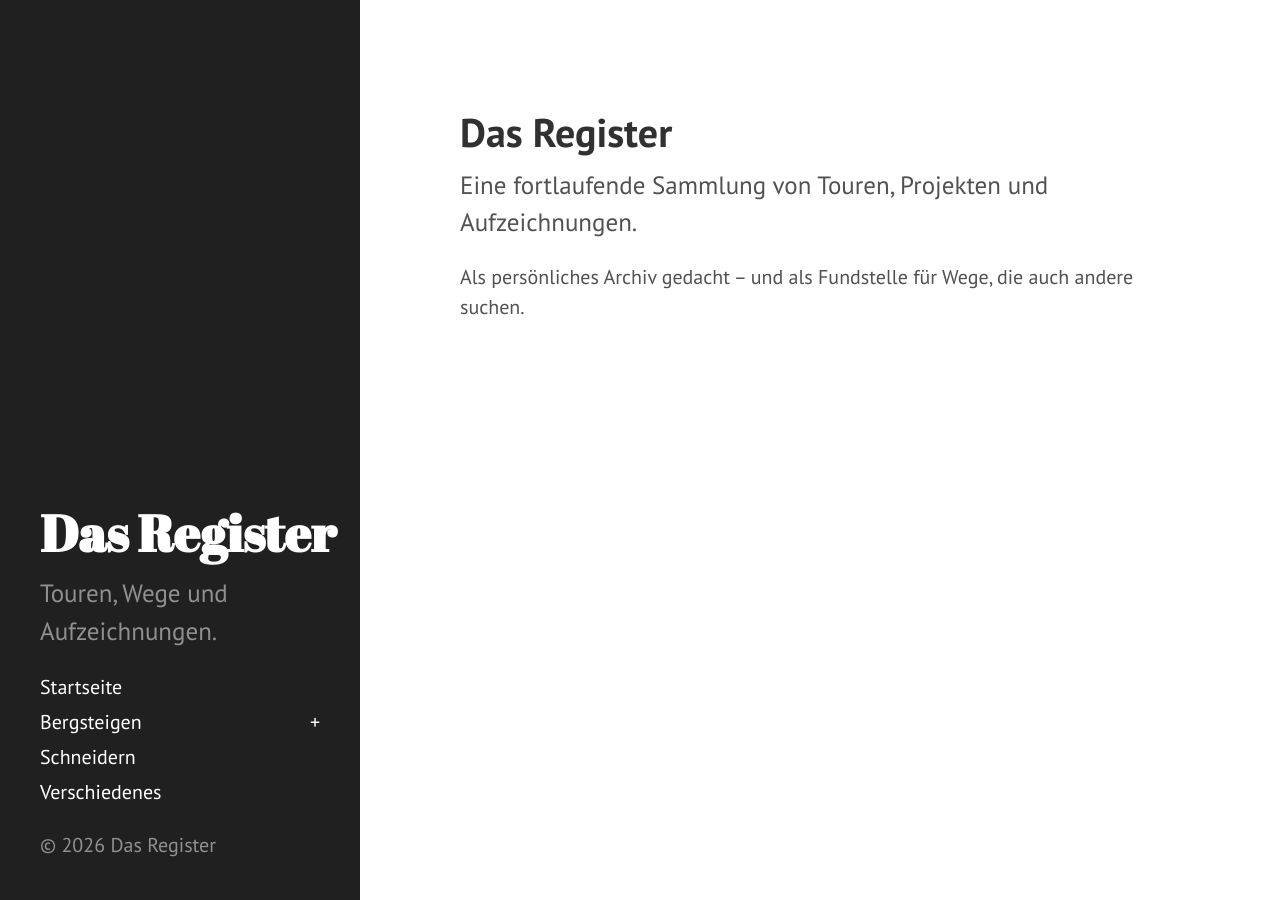
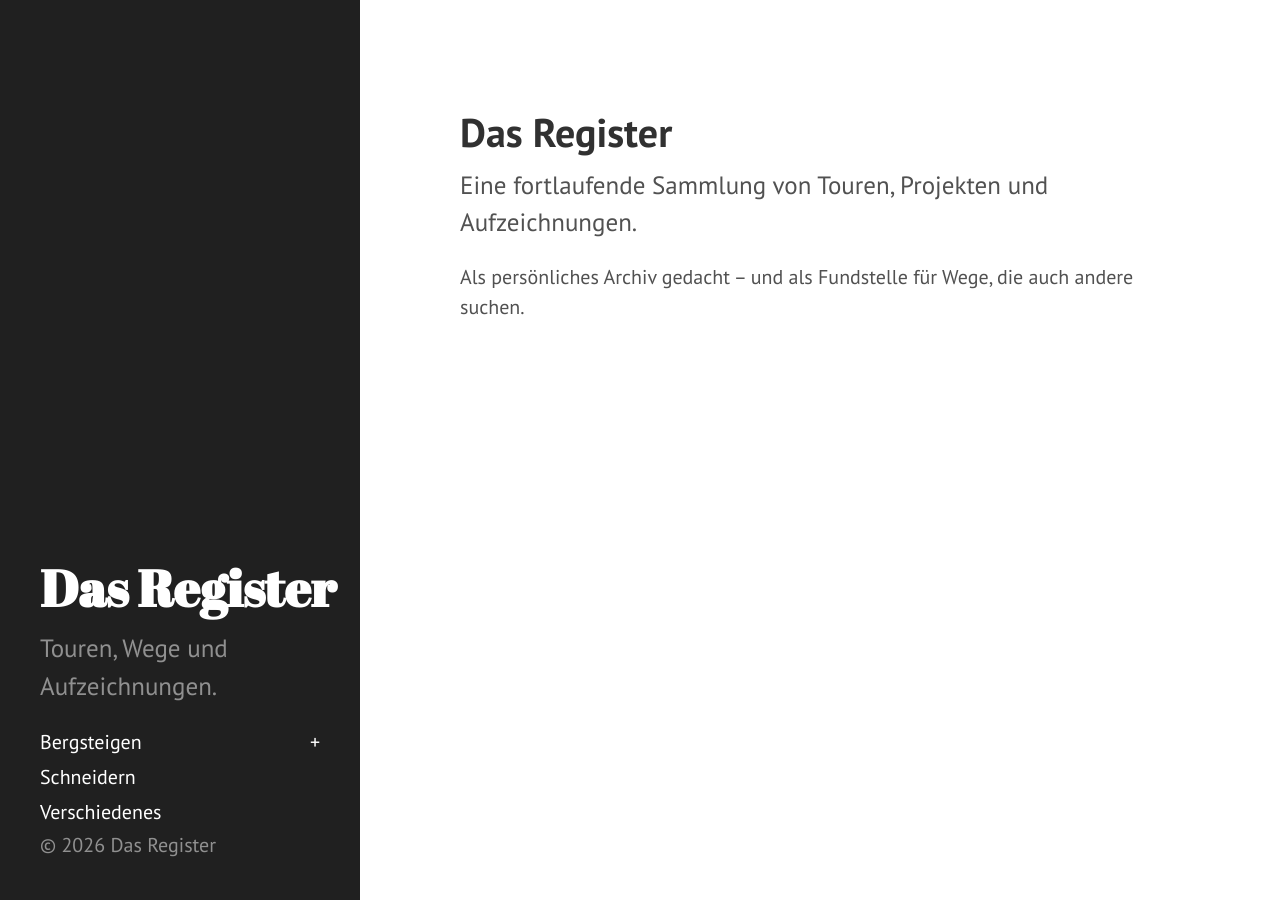
Before and after one commit to gryphiusodenhobler/dasregister, a Jekyll site: the page built from index.html, in a window 1280 px wide. Built offline with Jekyll 4.4.1, drawn with Linux system fonts in a browser that asks for light colours; the list of posts is cut into pages by our own code.

Commit message:
Update sidebar.html

```diff
--- a/_includes/sidebar.html
+++ b/_includes/sidebar.html
@@ -10,12 +10,6 @@
 
       <p class="lead">{{ site.description }}</p>
     </div>
-
-    <nav class="sidebar-nav">
-
-      <a class="sidebar-nav-item" href="{{ site.baseurl }}">
-        Startseite
-      </a>
 
       <details class="sidebar-group">
         <summary class="sidebar-nav-item">
```
